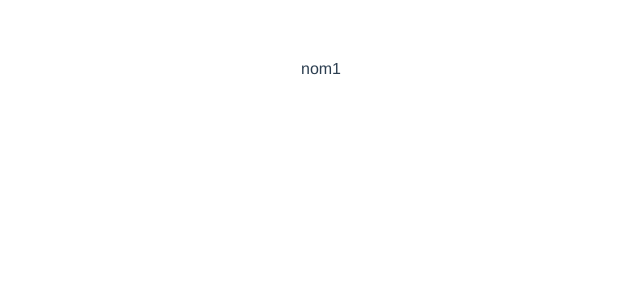
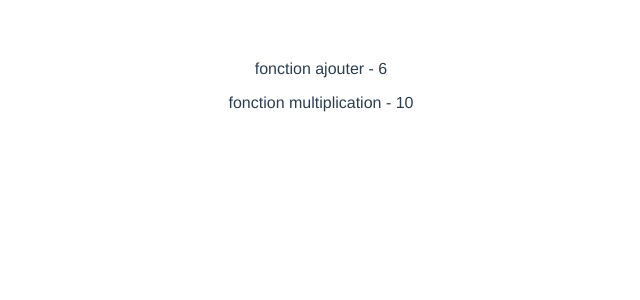
Before and after one commit to lapinRagnar/vue3_tuto, a Vue app: page / in a window 1280 px wide. Shown: the top 300 px of the page, without its empty margins (319-959 px from the left). Built offline with nearby package versions, Linux system fonts and the light colour scheme.

Commit message:
4 - methode() nb: => on ne peut pas utiliser les fonctions fleché => on utilise this.donnee

```diff
--- a/src/App.vue
+++ b/src/App.vue
@@ -1,7 +1,7 @@
 <template >
-  <template v-for="(name, index) in names" :key="index">
-    <div v-if="name === 'nom1'" > {{name}} </div>
-  </template>
+
+  <p>fonction ajouter - {{add(2, 2, 2)}} </p>
+  <p>fonction multiplication - {{ multiply(2) }} </p>
 
 </template>
 
@@ -10,9 +10,16 @@ export default {
   name: 'App',
   data(){
     return {
-     names: ['nom1', 'nom2', 'nom3']
+      baseMultiplication: 5
     }
-
+  },
+  methods: {
+    add(a, b, c) {
+      return a + b + c
+    },
+    multiply(num) {
+      return num * this.baseMultiplication
+    }
   }
 }
 </script>
```
